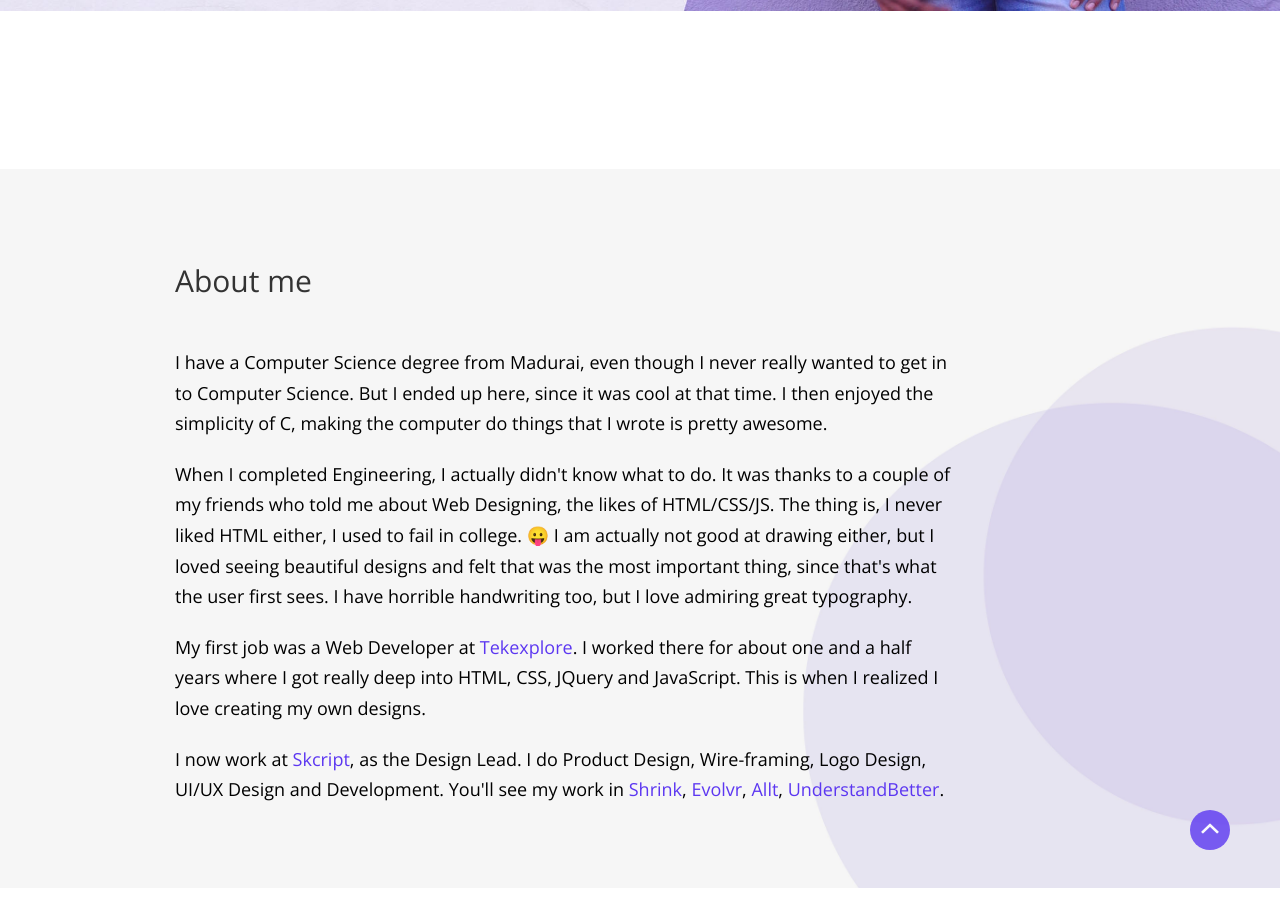
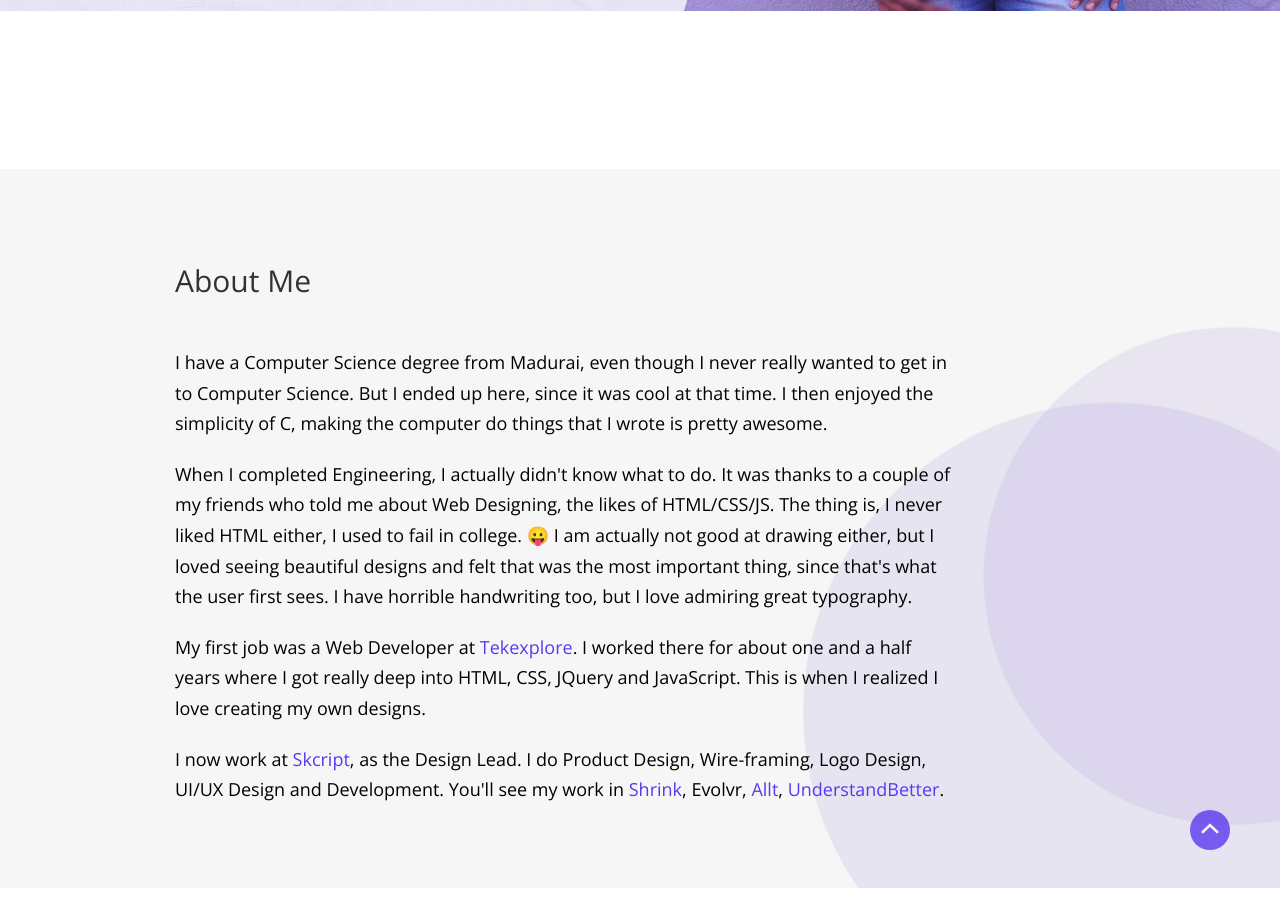
Before and after one commit to dineshpandianr/dineshpandianr.github.io, a Jekyll site: the page built from index.html, in a window 1280 px wide and 900 px high, scrolled down 708 px. Built offline with Jekyll 4.4.1, drawn with Linux system fonts in a browser that asks for light colours; nearby versions of some CDN libraries; part of the change alters nothing that is shown.

```diff
--- a/_includes/about.html
+++ b/_includes/about.html
@@ -4,13 +4,13 @@
 	</div>
 	<div class="container">
 		<h3 class="Section--Title">
-			About me
+			About Me
 		</h3>
 		<div class="Section--About">
 			<p>I have a Computer Science degree from Madurai, even though I never really wanted to get in to Computer Science. But I ended up here, since it was cool at that time. I then enjoyed the simplicity of C, making the computer do things that I wrote is pretty awesome.</p>
 			<p>When I completed Engineering, I actually didn't know what to do.  It was thanks to a couple of my friends who told me about Web Designing, the likes of HTML/CSS/JS. The thing is, I never liked HTML either, I used to fail in college. 😛 I am actually not good at drawing either, but I loved seeing beautiful designs and felt that was the most important thing, since that's what the user first sees. I have horrible handwriting too, but I love admiring great typography.</p>
 			<p>My first job was a Web Developer at <a href="http://ehost24x7.in/corp/" target="_blank">Tekexplore</a>. I worked there for about one and a half years where I got really deep into HTML, CSS, JQuery and JavaScript. This is when I realized I love creating my own designs.</p>
-			<p>I now work at <a href="https://www.skcript.com/" target="_blank">Skcript</a>, as the Design Lead. I do Product Design, Wire-framing, Logo Design, UI/UX Design and Development. You'll see my work in <a href="https://skcript.com/shrink" target="_blank">Shrink</a>, <a href="http://evolvr.io/" target="_blank">Evolvr</a>, <a href="https://allt.in" target="_blank">Allt</a>, <a href="understandbetter.co" target="_blank">UnderstandBetter</a>.</p>
+			<p>I now work at <a href="https://www.skcript.com/" target="_blank">Skcript</a>, as the Design Lead. I do Product Design, Wire-framing, Logo Design, UI/UX Design and Development. You'll see my work in <a href="https://skcript.com/shrink" target="_blank">Shrink</a>, Evolvr, <a href="https://allt.in" target="_blank">Allt</a>, <a href="https://understandbetter.co/" target="_blank">UnderstandBetter</a>.</p>
 		</div>
 	</div>
 </section>
```
